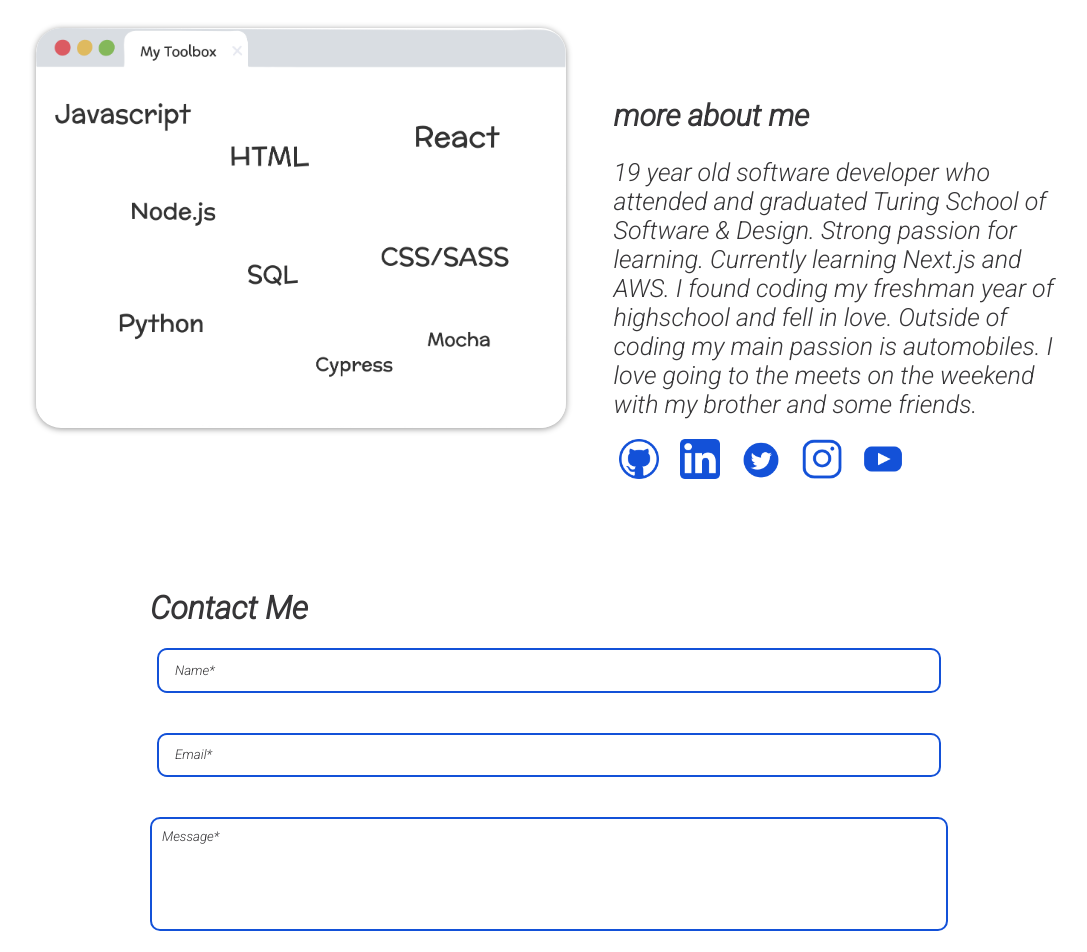
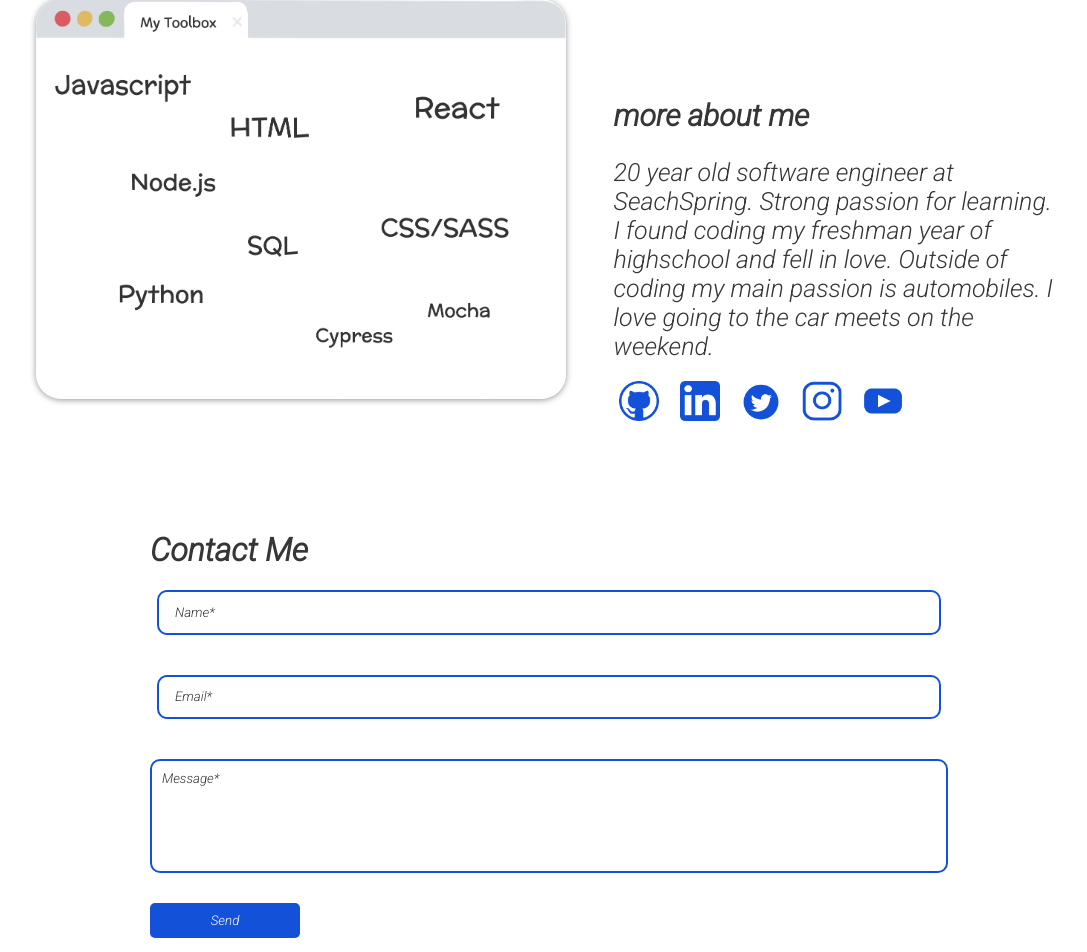
Before and after one commit to josharagon/josharagon-website, a React (Create React App) app: page / in a window 1280 px wide. Shown: the part 2750-3702 px from the top of the page, without its empty margins (91-1178 px from the left). Built offline with nearby package versions, Linux system fonts and the light colour scheme.

Commit message:
Update bio

```diff
--- a/src/App.js
+++ b/src/App.js
@@ -191,12 +191,10 @@ class App extends Component {
               <div className="more-about">
                 <h1 className="summary-head">more about me</h1>
                 <p className="my-summary">
-                  19 year old software developer who attended and graduated
-                  Turing School of Software & Design. Strong passion for
-                  learning. Currently learning Next.js and AWS. I found coding
-                  my freshman year of highschool and fell in love. Outside of
+                  20 year old software engineer at SeachSpring. Strong passion for
+                  learning. I found coding my freshman year of highschool and fell in love. Outside of
                   coding my main passion is automobiles. I love going to the
-                  meets on the weekend with my brother and some friends.
+                  car meets on the weekend.
                 </p>
                 <div className="social-links">
                   <a
```
